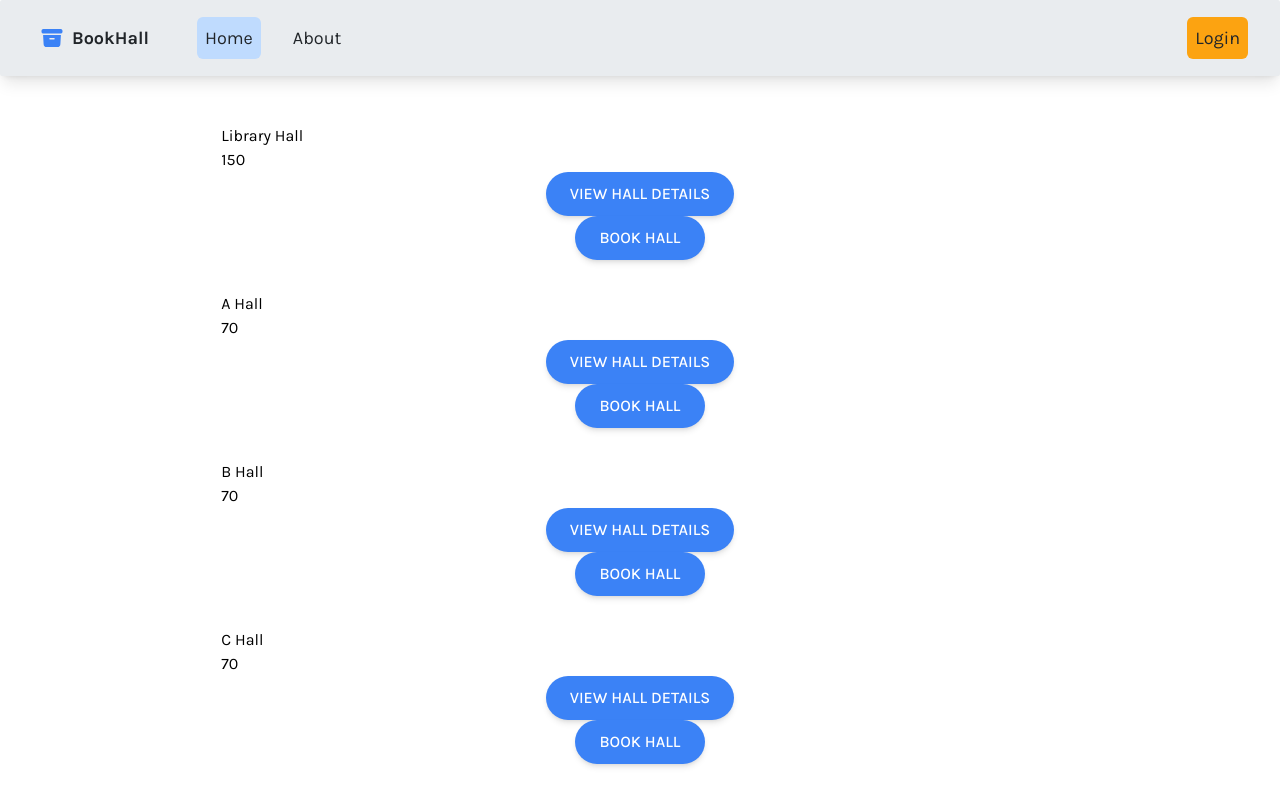
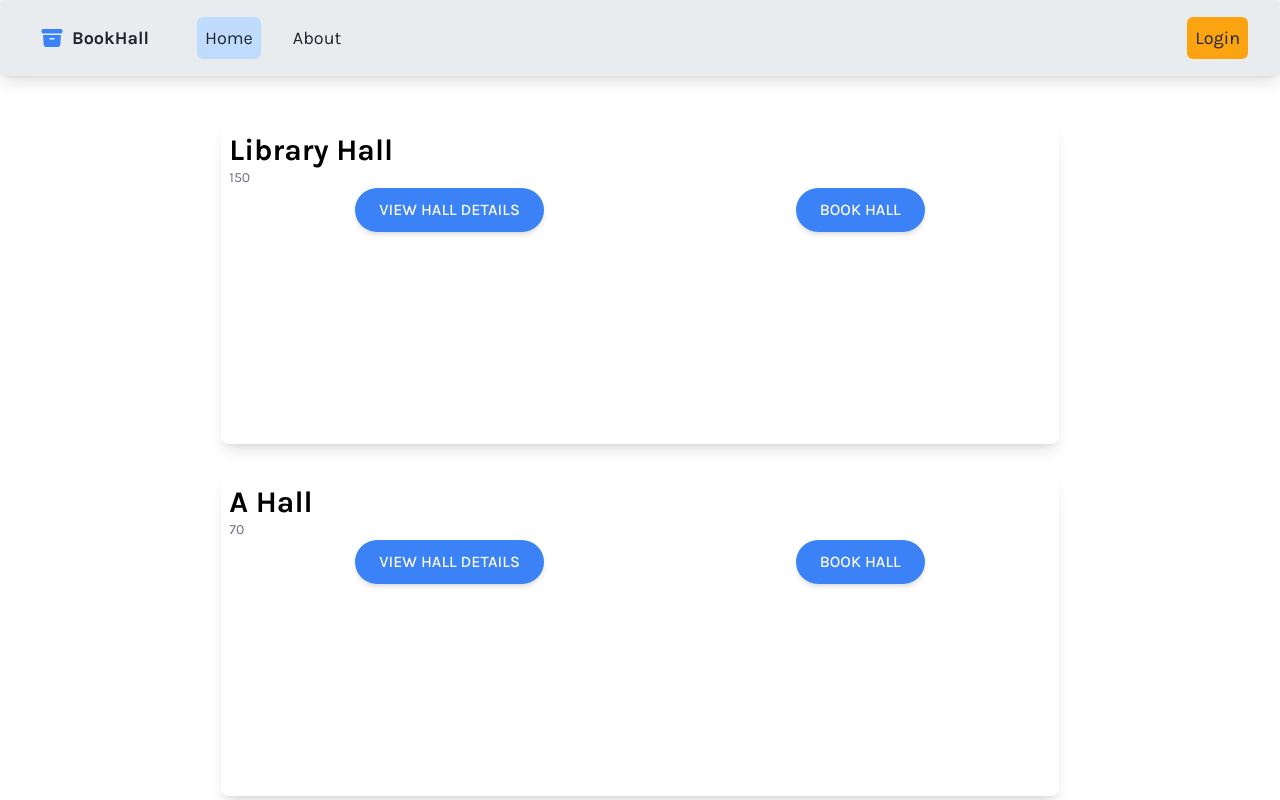
Before and after one commit to Prakash-coder/HallBook, a React (Create React App) app in the folder HallBook/hallbookreact/: page / in a window 1280 px wide. Shown: the top 800 px of the page. Built offline with nearby package versions, Linux system fonts and the light colour scheme.

Commit message:
General Styling of the hallcard component

```diff
--- a/HallBook/hallbookreact/src/components/Hall/HallCard.js
+++ b/HallBook/hallbookreact/src/components/Hall/HallCard.js
@@ -5,20 +5,27 @@ function HallCard({
     capacity,
 }) {
   return (
-    <div>
-        <div>{name}</div>
-        <div>{capacity}</div>
+    <div className="shadow-lg rounded-lg">
+    <div className="flex flex-col w-full h-80 p-2">
+        <div className="text-3xl font-bold">{name}</div>
+        <div className="text-sm text-gray-500">{capacity}</div>
         {/* a div for the booked events and time intervals for those events needs to go here */}
+        <div className="flex">
+
         <CButton
         id="hall details"
         type="button"
         btnDesc="View Hall Details"
         />
+
         <CButton
         id="Book Hall"
         type="button"
         btnDesc="Book Hall"
         />
+
+        </div>
+    </div>
     </div>
   )
 }
```
